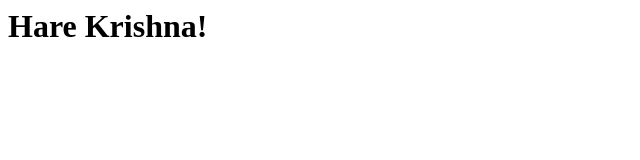
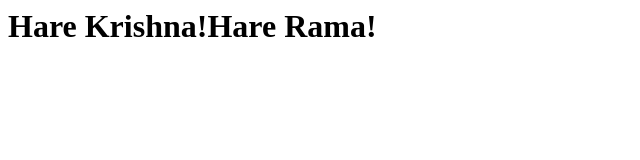
Before and after one commit to djdharmesh/gitlab, a plain HTML site: page index.html in a window 1280 px wide. Shown: the whole page, without its empty margins (0-640 px from the left). Drawn offline with Linux system fonts and the light colour scheme.

Commit message:
Added second line to index.html

```diff
--- a/index.html
+++ b/index.html
@@ -1,5 +1,5 @@
 <html>
 <body>
-<h1>Hare Krishna!</h1>
+<h1>Hare Krishna!Hare Rama!</h1>
 </body>
 </html>
```
